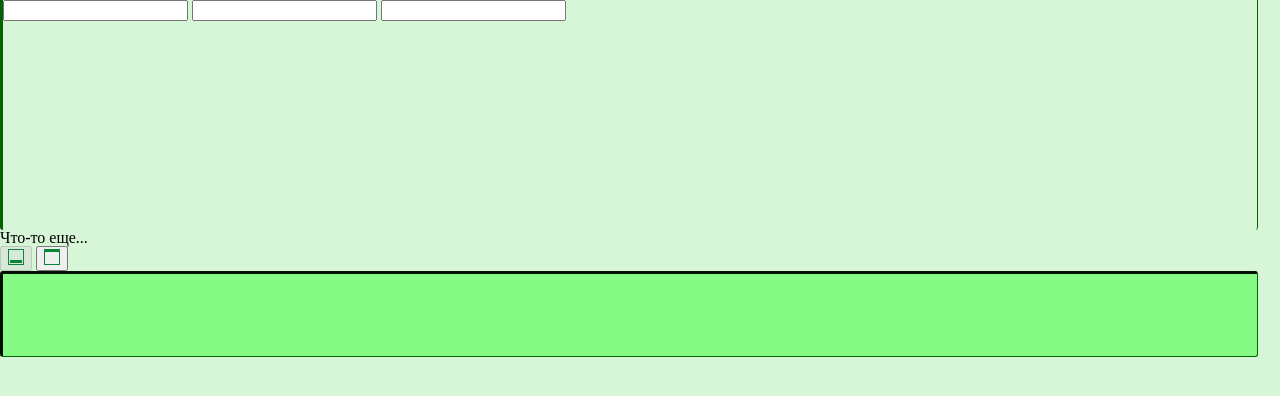
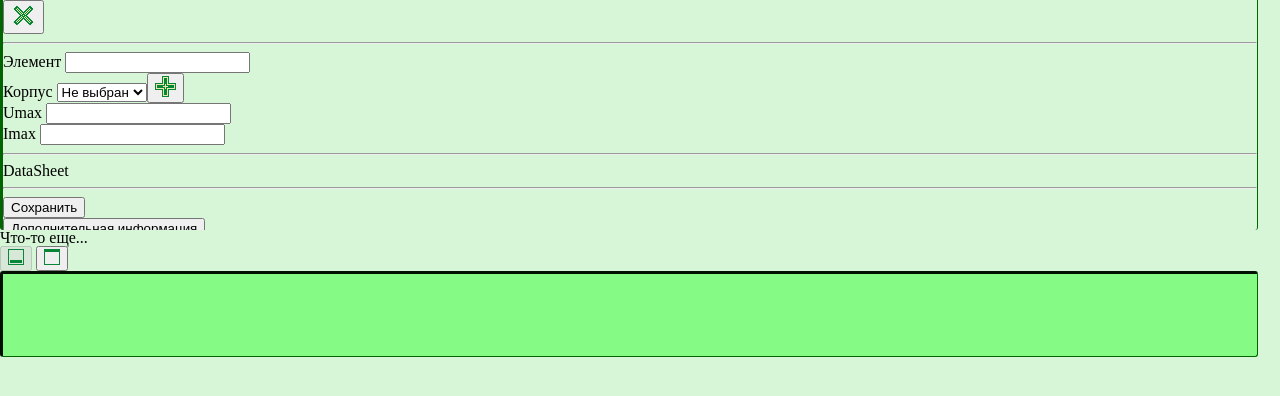
Before and after one commit to chigisheff/components, a PHP site: page /dataop.php in a window 1280 px wide. Shown: the part 157-553 px from the top of the page. Run offline with PHP 8.4, Linux system fonts and the light colour scheme; data that the repository does not hold is empty.

Commit message:
dayly on night 22/10/24

```diff
--- a/class/q_fields.php
+++ b/class/q_fields.php
@@ -13,5 +13,15 @@ class q_fields extends classBase{
         }
         return $rowout;
     }
+    public function getPackageList($mysql){
+        $query = "SELECT ch_cod,ch_name FROM package_type ORDER BY ch_name";
+        $result = mysqli_query($mysql, $query);
+        $i=0;
+        while ($row = mysqli_fetch_row($result)) {
+            $rowout[$i]=$row;
+            $i++;
+        }
+        return $rowout;
+    }
 
 }
--- a/class/q_interface.php
+++ b/class/q_interface.php
@@ -63,4 +63,11 @@ class q_interface extends classBase{
         }
 
     }
+    public function putDataSelectTypes($array)
+    {
+        $stop = count($array);
+        for($i=0;$i<$stop;$i++){
+        ?>  <option value="<?php echo $array[$i][0].'">'.$array[$i][1];?></option><?php
         }
+    }
+}
--- a/interface/op_pg_content.php
+++ b/interface/op_pg_content.php
@@ -6,6 +6,7 @@
     $mysql = $p->getConnect();
     if ($mysql) {
         $row = $p->getItemList($mysql);
+        $array = $p->getPackageList($mysql);
     } else {
         echo "Ошибка соединения с базой данных";
     }
@@ -35,15 +36,37 @@
 
 </table>
 <div class="back_phone">
-    <div class="dlg_datasheets" id="m_dialog" value="" title="">
-        <div id="dlg_crs"><h1></h1>
-            <form>
-                <input id="f"/>
-                <input id="f1"/>
-                <input id="f2"/>
-            </form>
+
+    <div id="dlg_crs">
+        <div class="head_dlg_pad">
+            <div class="head_dlg_pad">
+                <h1></h1>
+                <button type="button" id="collaps1_1"><img src="img/close.v2.png" alt="Свернуть"/></button>
+            </div>
         </div>
+
+        <form enctype="multipart/form-data" method="post">
+            <hr>
+            <p>Элемент <input id="element_cod"/></p>
+            <p>Корпус
+                <select name="typ_box[]" id="select_dlg">
+                    <option value="0">Не выбран</option>
+            <?php
+                    $pi->putDataSelectTypes($array)?>
+                </select><button type="button" id="addbox" ><img src="img/add.v1.png"/></button>
+            </p>
+            <p>Umax <input id="Umax"/></p>
+            <p>Imax <input id="Imax"/></p>
+            <hr>
+            <p>DataSheet</p>
+
+            <hr>
+            <p><button type="button" id="data_upload" name="datasheet_up">Сохранить</button></p>
+        </form>
+
+        <p><button type="button" id="detail_upload" name="datasheet_up">Дополнительная информация</button></p>
     </div>
+
 </div>
 </div>
 <div class="content_pad_page_collapsed">
@@ -81,8 +104,16 @@
         const Id = $(this).attr('id');
         const val = $(this).attr('value');
         const funct = Id.slice(-1);
-        $("#m_dialog").dialog({width:400,height:210,modal:true}).dialog('open');
-
+        if(funct === '0'){$('#dlg_crs h1').html('Новая таблица<br>');}
+        else{$('#dlg_crs h1').html('Изменение таблицы');}
+        $('.back_phone').css("display","block");
         return false;
     });
+    $("#collaps1_1").click(function (){
+        $('#element_cod,#Umax,#Imax').val('');
+        $('#select_dlg option').prop('selected',false);
+        $('.back_phone').css("display","none");
+
+    });
+
 </script>
```
Also changed, not shown: img/close.v1.png (added), img/close.v2.png (added). Lines whose indentation alone changed are shown as unchanged.
